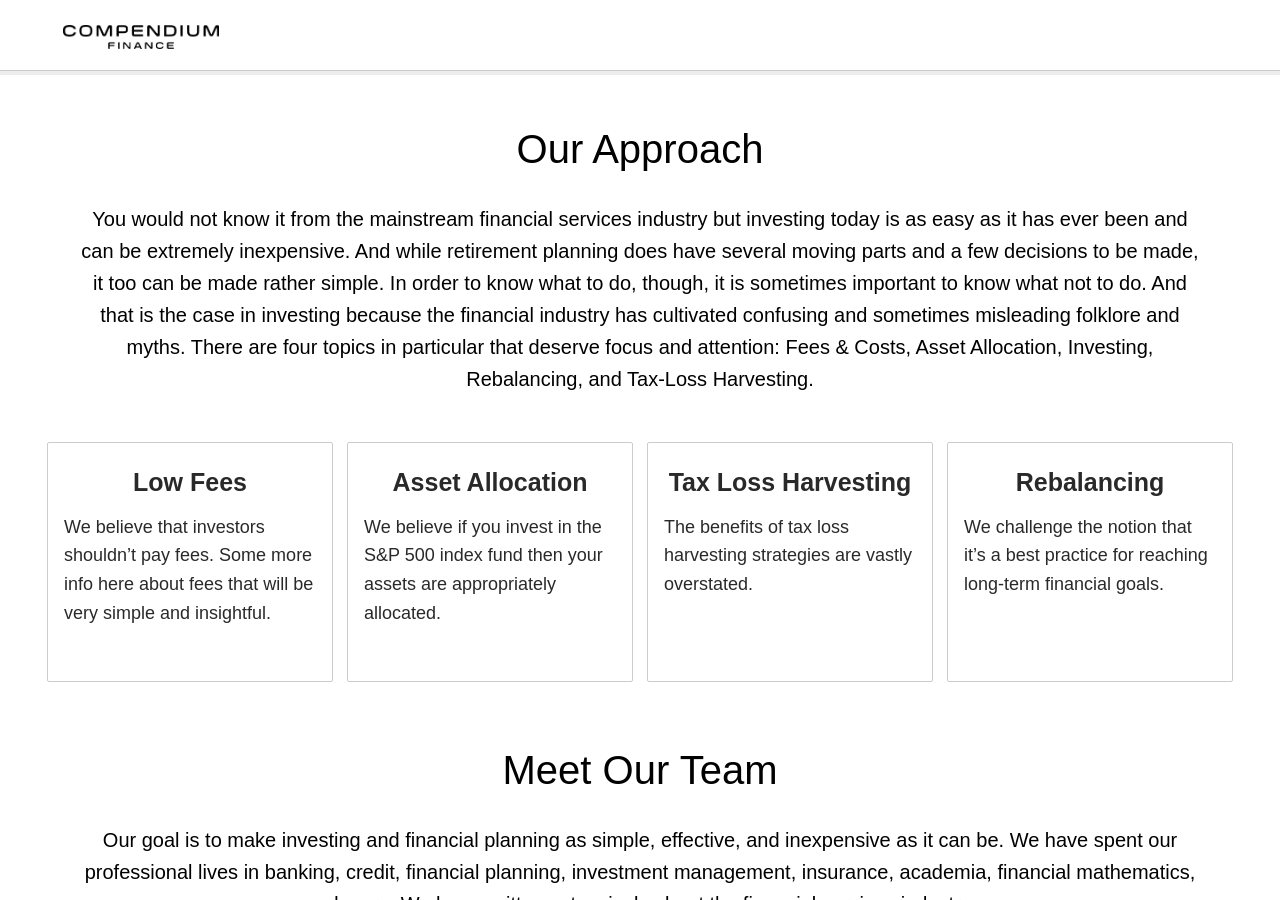
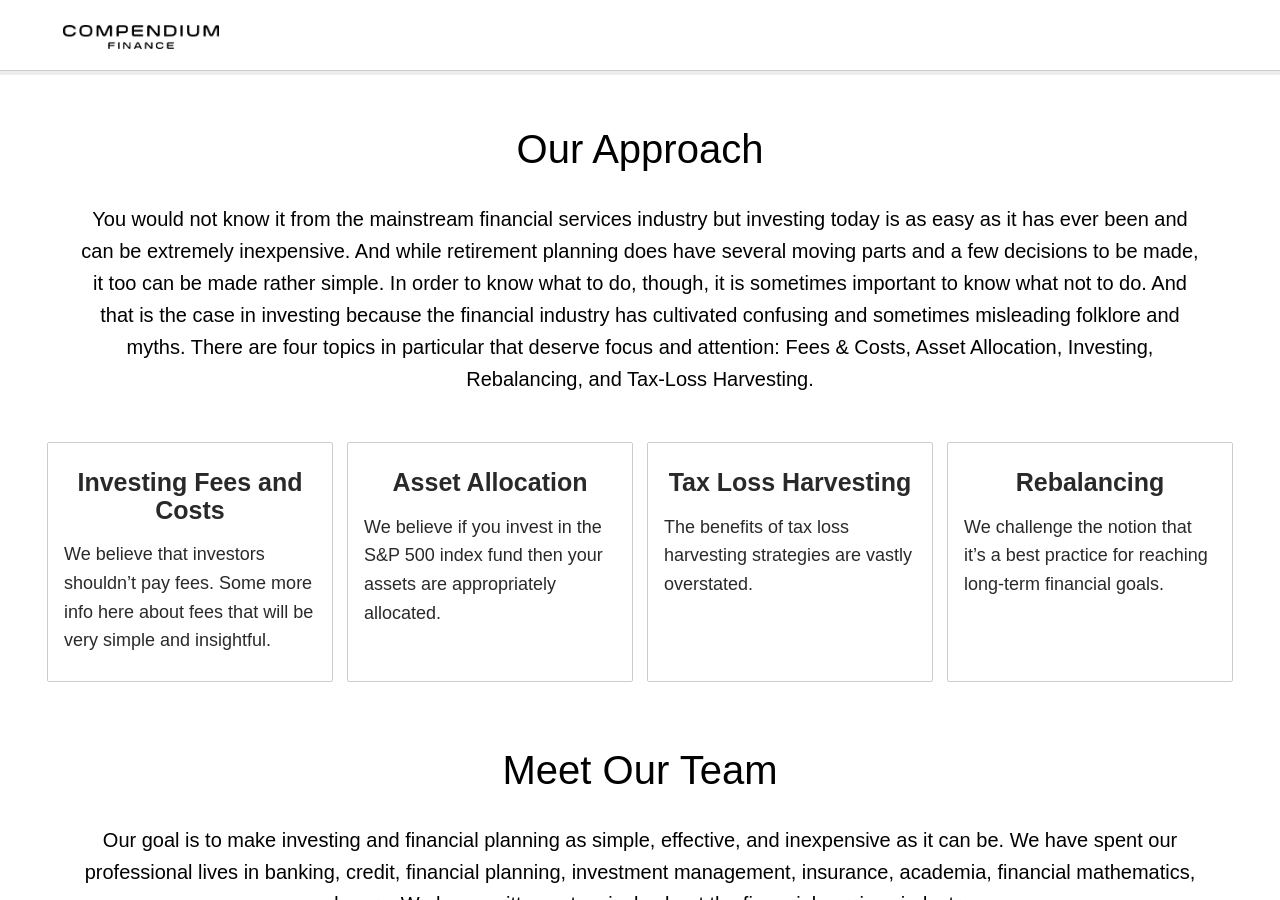
Before and after one commit to plynty/compendiumfinance, a Jekyll site: the page built from aboutus.md, in a window 1280 px wide and 900 px high. Built offline with Jekyll 4.4.1, drawn with Linux system fonts in a browser that asks for light colours; nearby versions of some CDN libraries; some web fonts are replaced.

Commit message:
Updated Low Fees

```diff
--- a/_resources/low-fees.md
+++ b/_resources/low-fees.md
@@ -1,12 +1,12 @@
 ---
-title: Low Fees
+title: Investing Fees and Costs
 position: 1
+format_class: resource
+section: resource-cards
 no_date: true
 status: current
-section: resource-cards
 lead: We believe that investors shouldn’t pay fees. Some more info here about fees
   that will be very simple and insightful.
 link: fee-calc.html
 source: internal
-format_class: resource
 ---
```
